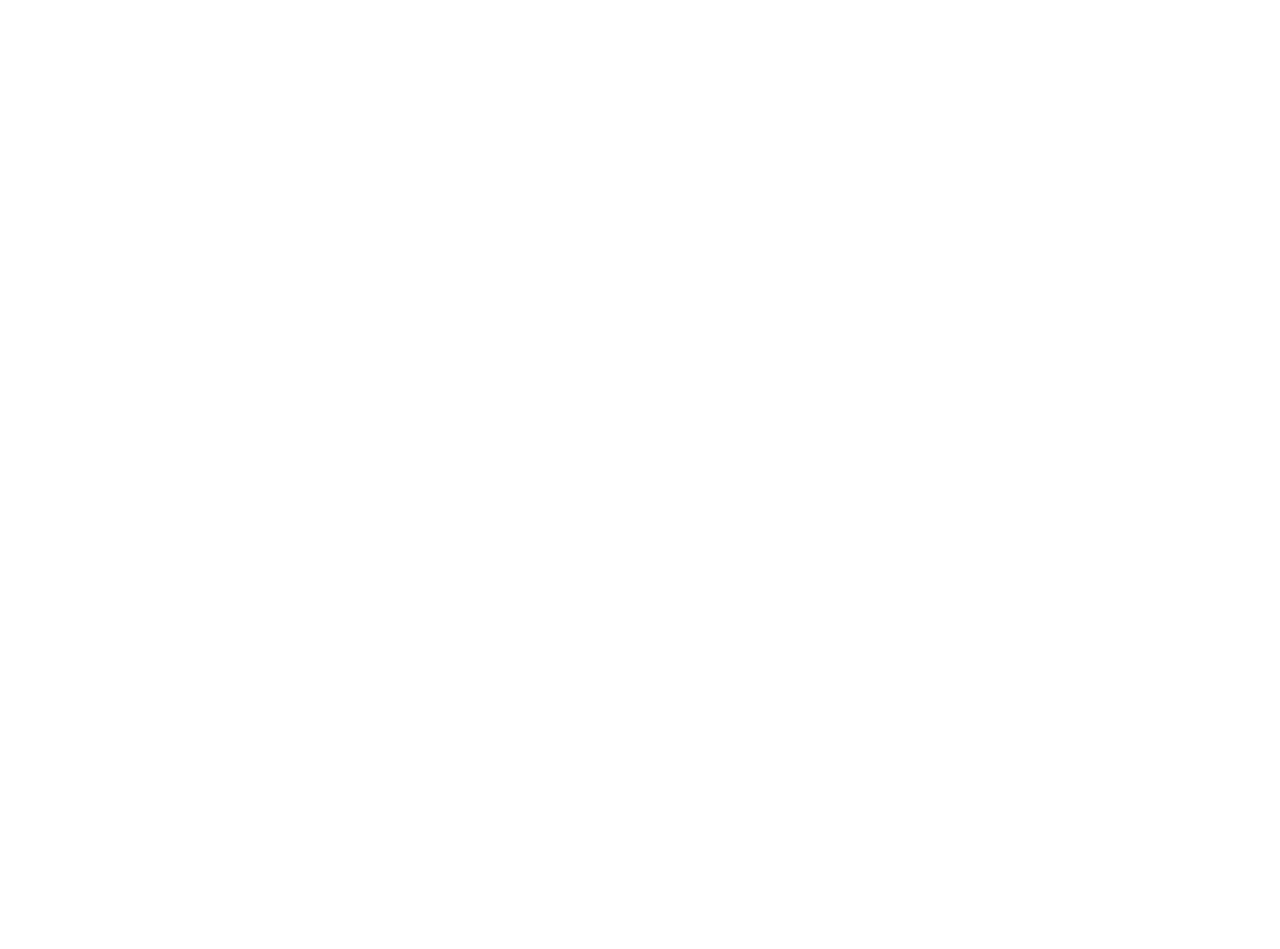
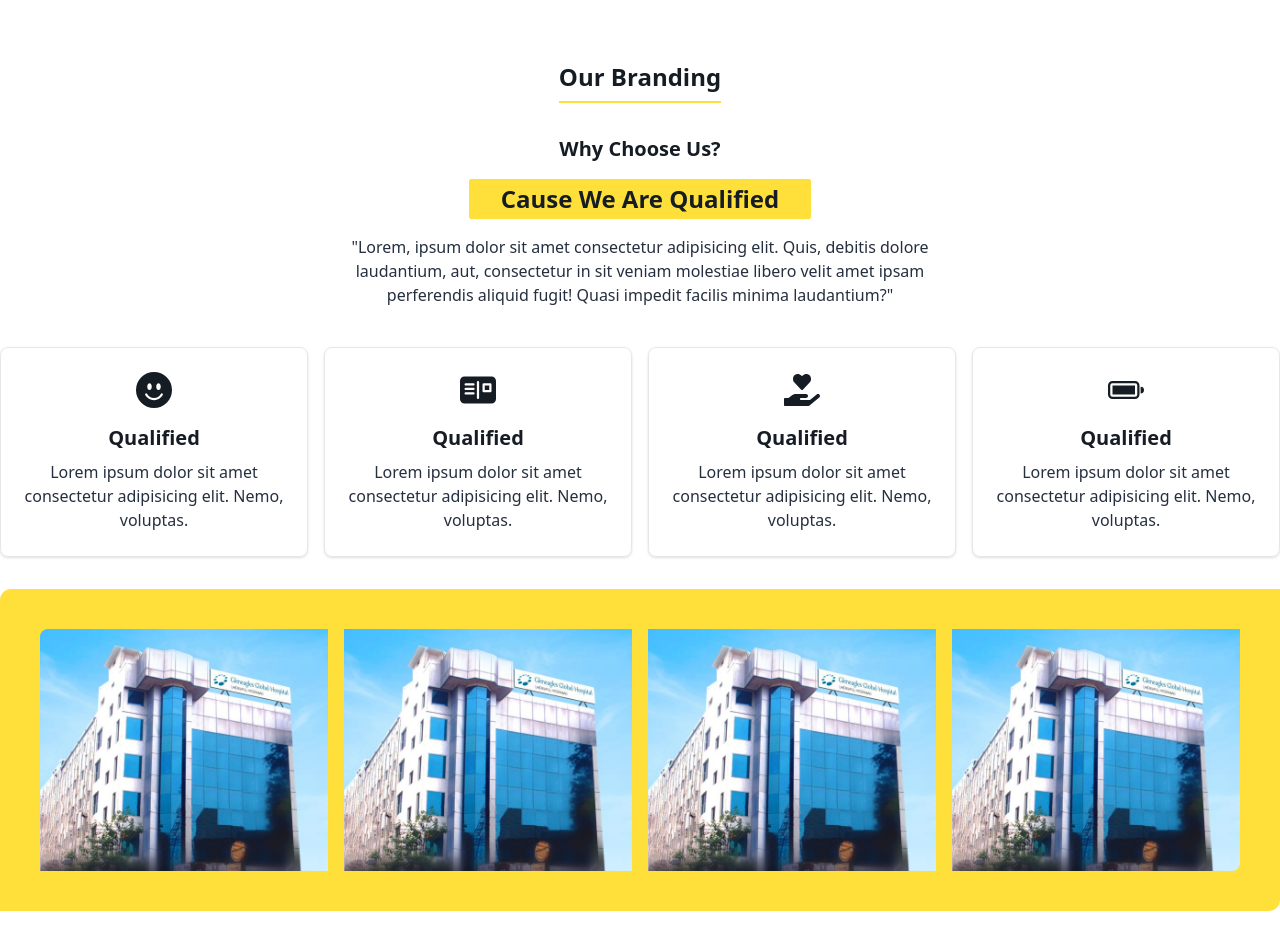
Before and after one commit to ayon178/product-showcase-v3, a Next.js app: page / in a window 1280 px wide. Shown: the part 2820-3769 px from the top of the page. Before the commit the page ends 2721 px from the top, so only its background shows below. Built offline with nearby package versions, Linux system fonts and the light colour scheme.

Commit message:
Our brand

```diff
--- a/src/app/page.js
+++ b/src/app/page.js
@@ -1,6 +1,7 @@
 'use client'
 
 import Benefit from '@/components/benifit/Benefit'
+import Brand from '@/components/branding/Brand'
 import Market from '@/components/market/Market'
 import Navbar from '@/components/shared/Navbar'
 import SwiperAutoSlider from '@/components/slider/Slider'
@@ -50,6 +51,7 @@
         <Market />
         <Benefit />
         <Specification />
+        <Brand />
       </main>
     </>
   )
--- a/src/components/benifit/Benefit.js
+++ b/src/components/benifit/Benefit.js
@@ -11,11 +11,11 @@
         We are offering cost saving modern equipment that are used
         <br /> worldwide for Textile Mill Maintenance
       </p>
-      <div className="md:flex mx-auto justify-between items-center">
+      <div className="md:flex mx-auto justify-between items-center bg-primary mt-8">
         <h1>Image section</h1>
         <h1>Image section</h1>
       </div>
-      <div className="md:flex mx-auto justify-between items-center">
+      <div className="md:flex mx-auto justify-between items-center bg-primary my-8">
         <h1>Image section</h1>
         <h1>Image section</h1>
       </div>
--- /dev/null
+++ b/src/components/branding/Brand.js
@@ -0,0 +1,93 @@
+'use client'
+
+import {
+  BsEmojiSmileFill,
+  BsFillPostcardFill,
+  BsBatteryFull,
+} from 'react-icons/bs'
+import { FaHandHoldingHeart } from 'react-icons/fa'
+import BrandCard from './BrandCard'
+
+import Image from 'next/image'
+import img1 from '../../assets/market.jpg'
+
+const brandData = [
+  {
+    title: 'Qualified',
+    description:
+      'Lorem ipsum dolor sit amet consectetur adipisicing elit. Nemo, voluptas.',
+    icon: BsEmojiSmileFill,
+  },
+  {
+    title: 'Qualified',
+    description:
+      'Lorem ipsum dolor sit amet consectetur adipisicing elit. Nemo, voluptas.',
+    icon: BsFillPostcardFill,
+  },
+  {
+    title: 'Qualified',
+    description:
+      'Lorem ipsum dolor sit amet consectetur adipisicing elit. Nemo, voluptas.',
+    icon: FaHandHoldingHeart,
+  },
+  {
+    title: 'Qualified',
+    description:
+      'Lorem ipsum dolor sit amet consectetur adipisicing elit. Nemo, voluptas.',
+    icon: BsBatteryFull,
+  },
+]
+
+const imageData = [
+  { image: img1 },
+  { image: img1 },
+  { image: img1 },
+  { image: img1 },
+]
+
+const Brand = () => {
+  return (
+    <div className="container mx-auto my-16">
+      <h1 className="text-primaryText text-xl md:text-2xl text-center font-semibold w-fit mx-auto border-b-2 border-primary pb-2">
+        Our Branding
+      </h1>
+      <h1 className="text-center mt-8 mb-4 text-xl font-semibold text-primaryText">
+        Why Choose Us?
+      </h1>
+      <h1 className="text-2xl font-semibold text-primaryText bg-primary px-8 rounded-sm py-1 w-fit mx-auto">
+        Cause We Are Qualified
+      </h1>
+      <p className="mx-auto mt-4 text-center w-full sm:w-[80%] md:w-[60%] lg:w-[50%] text-slate-800">
+        &quot;Lorem, ipsum dolor sit amet consectetur adipisicing elit. Quis,
+        debitis dolore laudantium, aut, consectetur in sit veniam molestiae
+        libero velit amet ipsam perferendis aliquid fugit! Quasi impedit facilis
+        minima laudantium?&quot;
+      </p>
+
+      <div className="grid grid-cols-1 sm:grid-cols-2 md:grid-cols-4 gap-4 mt-10">
+        {brandData.map((data, index) => (
+          <BrandCard key={index} data={data} />
+        ))}
+      </div>
+
+      {/* Images */}
+      <div className="left_top_right_bottom_radius grid grid-cols-1 sm:grid-cols-2 md:grid-cols-4 gap-4 p-10 bg-primary mt-8">
+        {imageData.map((data, index) => (
+          <Image
+            key={index}
+            src={data.image}
+            alt="image"
+            width={100}
+            height={100}
+            layout="responsive"
+            className={`${
+              index === 0 ? 'rounded-tl-lg' : index === 3 ? 'rounded-br-lg' : ''
+            }`}
+          />
+        ))}
+      </div>
+    </div>
+  )
+}
+
+export default Brand
--- /dev/null
+++ b/src/components/branding/BrandCard.js
@@ -0,0 +1,15 @@
+const BrandCard = ({ data }) => {
+  return (
+    <div className="shadow border border-gray-200 rounded-lg py-6 px-4">
+      <div className="flex items-center justify-center">
+        <data.icon className="text-4xl text-primaryText" />
+      </div>
+      <h1 className="text-center text-xl font-semibold text-primaryText mt-4">
+        {data.title}
+      </h1>
+      <p className="text-center text-slate-800 mt-2">{data.description}</p>
+    </div>
+  )
+}
+
+export default BrandCard
```
